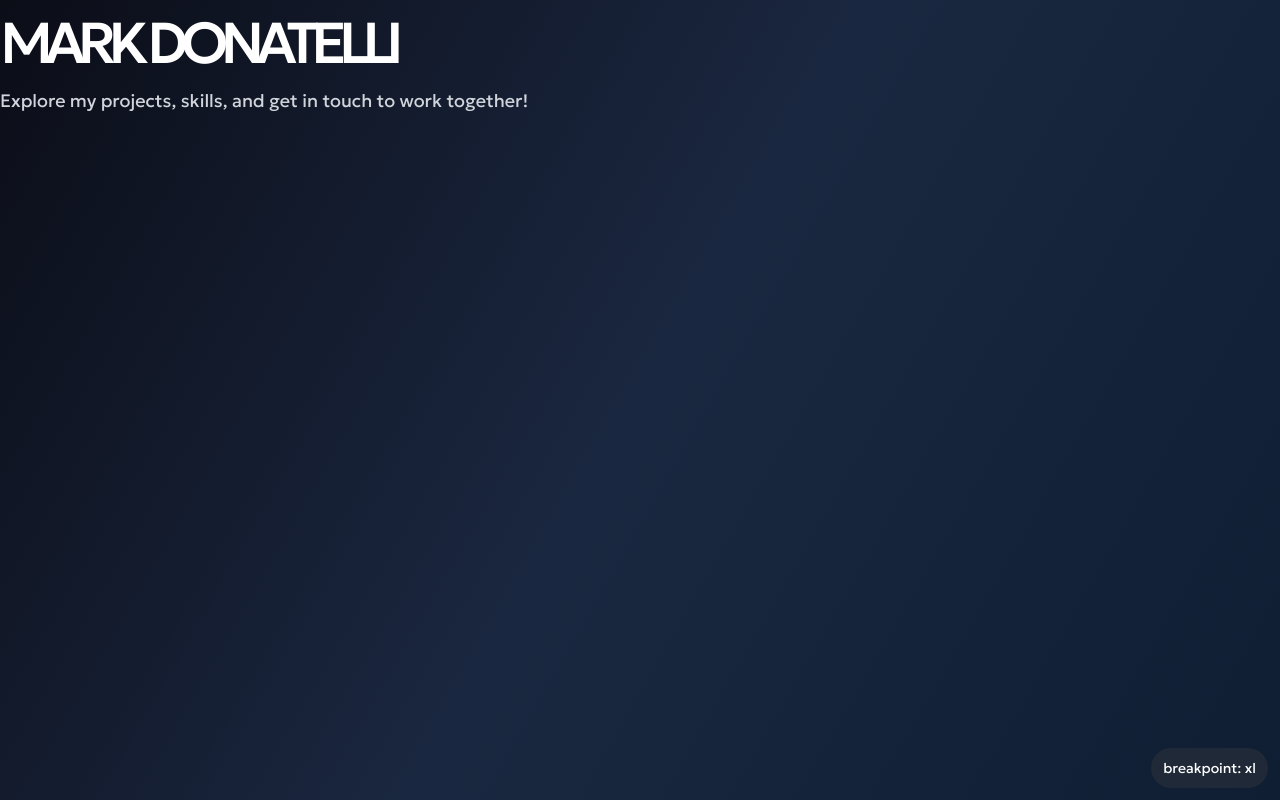
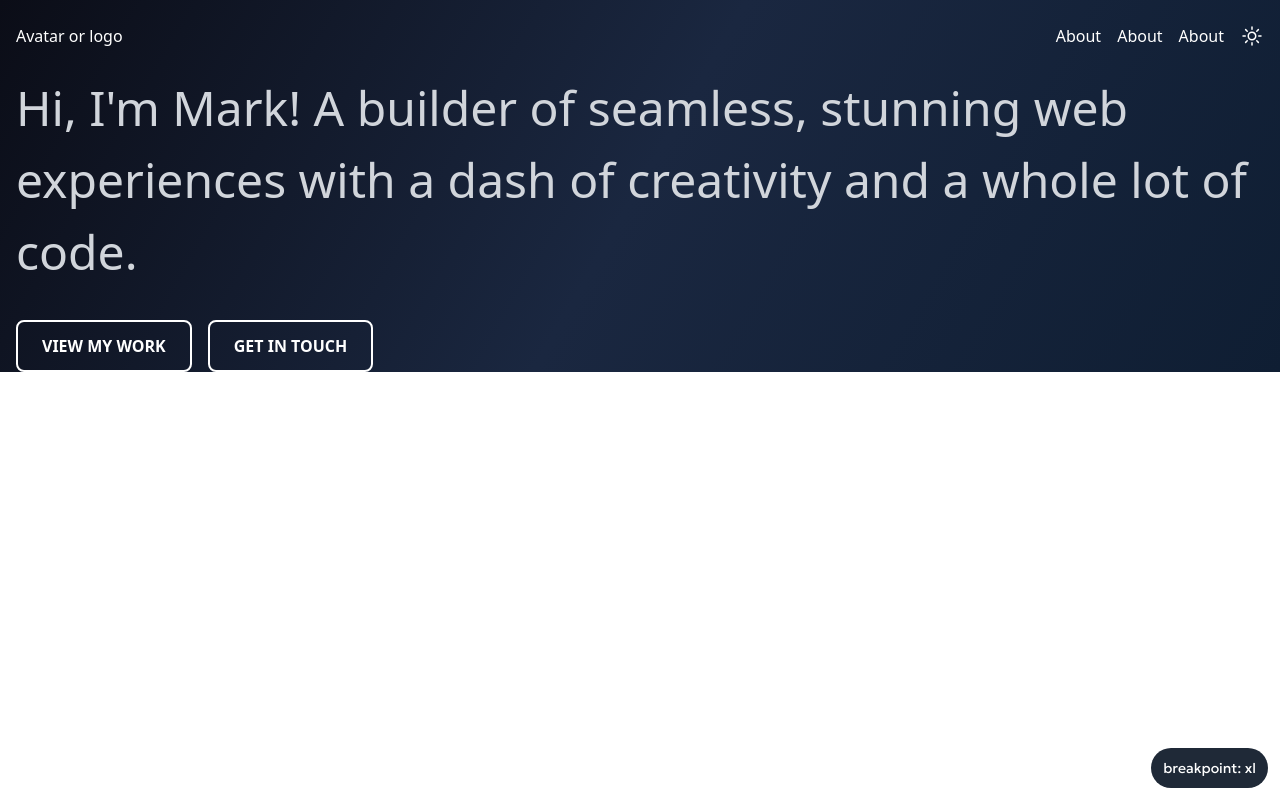
Before and after one commit to MarkDonatelli/mark_donatelli_portfolio, a Next.js app: page / in a window 1280 px wide. Built offline with nearby package versions, Linux system fonts and the light colour scheme.

Commit message:
dark, light toggle added

```diff
--- a/package.json
+++ b/package.json
@@ -9,6 +9,7 @@
     "lint": "next lint"
   },
   "dependencies": {
+    "@heroicons/react": "^2.2.0",
     "framer-motion": "^12.0.0",
     "next": "15.1.5",
     "react": "^19.0.0",
--- a/src/app/assets/styles/globals.css
+++ b/src/app/assets/styles/globals.css
@@ -3,8 +3,11 @@
 @tailwind utilities;
 
 @layer base {
+  .container-content {
+    @apply max-w-[1440px] w-full mx-auto px-4;
+  }
   .button-primary {
-    @apply inline-block px-6 py-3 text-white bg-[#0b0d17] border-2 border-white font-bold uppercase rounded-lg transition-transform duration-300 relative overflow-hidden;
+    @apply inline-block px-6 py-3 dark:text-white text-navy-dark bg-transparent border-2 dark:border-white border-navy-dark font-bold uppercase rounded-lg transition-transform duration-300 relative overflow-hidden;
   }
 
   .button-primary::before {
@@ -31,21 +34,3 @@
     box-shadow: 0 4px 8px rgba(0, 0, 0, 0.2);
   }
 }
-
-:root {
-  --background: #ffffff;
-  --foreground: #171717;
-}
-
-@media (prefers-color-scheme: dark) {
-  :root {
-    --background: #0a0a0a;
-    --foreground: #ededed;
-  }
-}
-
-body {
-  color: var(--foreground);
-  background: var(--background);
-  font-family: Arial, Helvetica, sans-serif;
-}
--- /dev/null
+++ b/src/app/components/Header.tsx
@@ -0,0 +1,36 @@
+'use client';
+
+import { useState, useEffect } from 'react';
+import { SunIcon, MoonIcon } from '@heroicons/react/24/outline';
+
+export default function Header() {
+  const [isDarkMode, setIsDarkMode] = useState(true);
+
+  useEffect(() => {
+    const root = document.documentElement;
+    if (isDarkMode) {
+      root.classList.add('dark');
+    } else {
+      root.classList.remove('dark');
+    }
+  }, [isDarkMode]);
+
+  return (
+    <div className="container-content py-6 flex w-full dark:text-white text-navy-dark justify-between">
+      <h1>Avatar or logo</h1>
+
+      <ul className="flex gap-4">
+        <li>About</li>
+        <li>About</li>
+        <li>About</li>
+        <button onClick={() => setIsDarkMode(!isDarkMode)}>
+          {isDarkMode ? (
+            <SunIcon className="size-6 text-white" />
+          ) : (
+            <MoonIcon className="size-6 text-navy-dark" />
+          )}
+        </button>
+      </ul>
+    </div>
+  );
+}
--- a/src/app/components/IntroAnimation.tsx
+++ b/src/app/components/IntroAnimation.tsx
@@ -17,7 +17,7 @@ export default function IntroAnimation({
         ease: 'easeInOut'
       }}
       onAnimationComplete={onComplete}
-      className="fixed inset-0 w-full h-full z-10 bg-custom-gradient"
+      className="fixed inset-0 w-full h-full z-10 bg-custom-gradient-dark"
     >
       <div className="grid place-content-center h-full">
         <motion.h1
--- a/src/app/layout.tsx
+++ b/src/app/layout.tsx
@@ -2,6 +2,7 @@ import type { Metadata } from 'next';
 import { Geologica } from 'next/font/google';
 import './assets/styles/globals.css';
 import TailwindSizeDisplay from './components/TailwindBreakPoints';
+import Header from './components/Header';
 
 const geo = Geologica({
   variable: '--font-geo',
@@ -29,8 +30,11 @@ export default function RootLayout({
   children: React.ReactNode;
 }>) {
   return (
-    <html lang="en">
-      <body className={`${geo.variable}  antialiased`}>
+    <html lang="en" className="dark">
+      <body
+        className={`${geo.variable} dark:bg-custom-gradient-dark bg-custom-gradient-light bg-no-repeat antialiased`}
+      >
+        <Header />
         {children} <TailwindSizeDisplay />
       </body>
     </html>
--- a/src/app/page.tsx
+++ b/src/app/page.tsx
@@ -7,6 +7,7 @@ export default function Home() {
   const [showIntro, setShowIntro] = useState(true);
 
   const handleIntroComplete = () => {
+    console.log('Intro complete');
     setShowIntro(false);
   };
 
@@ -14,18 +15,16 @@ export default function Home() {
     <>
       {showIntro && <IntroAnimation onComplete={handleIntroComplete} />}
 
-      <div className="homepage-content h-screen bg-custom-gradient text-white font-geo">
-        {/* <h1 className="uppercase font-bold font-geo -tracking-[0.4rem] text-[4.5vw] text-white">
-          Mark Donatelli
-        </h1> */}
+      <div className="container-content">
+        <p className="dark:text-neutral-lightGray text-navy-dark mt-0 text-[3rem]">
+          Hi, I&apos;m Mark! A builder of seamless, stunning web experiences
+          with a dash of creativity and a whole lot of code.
+        </p>
 
-        <h1 className=" uppercase font-medium font-geo -tracking-[0.5rem] text-[4.5vw] text-white">
-          Mark Donatelli
-        </h1>
-
-        <p className="text-neutral-lightGray text-lg leading-relaxed">
-          Explore my projects, skills, and get in touch to work together!
-        </p>
+        <div className="flex space-x-4 mt-8">
+          <button className="button-primary">View My Work</button>
+          <button className="button-primary">Get in Touch</button>
+        </div>
       </div>
     </>
   );
--- a/tailwind.config.ts
+++ b/tailwind.config.ts
@@ -1,6 +1,7 @@
 import type { Config } from 'tailwindcss';
 
 export default {
+  darkMode: 'class',
   content: [
     './src/pages/**/*.{js,ts,jsx,tsx,mdx}',
     './src/components/**/*.{js,ts,jsx,tsx,mdx}',
@@ -29,7 +30,10 @@ export default {
         }
       },
       backgroundImage: {
-        'custom-gradient': 'linear-gradient(120deg, #0b0d17, #1a2740, #0f1e33)'
+        'custom-gradient-dark':
+          'linear-gradient(120deg, #0b0d17, #1a2740, #0f1e33)', // Default
+        'custom-gradient-light':
+          'linear-gradient(120deg, #f3f4f6, #d1d5db, #e5e7eb)' // For light mode
       }
     }
   },
```
Also changed, not shown: 1 other file (tests, documents, lock files or other folders).
